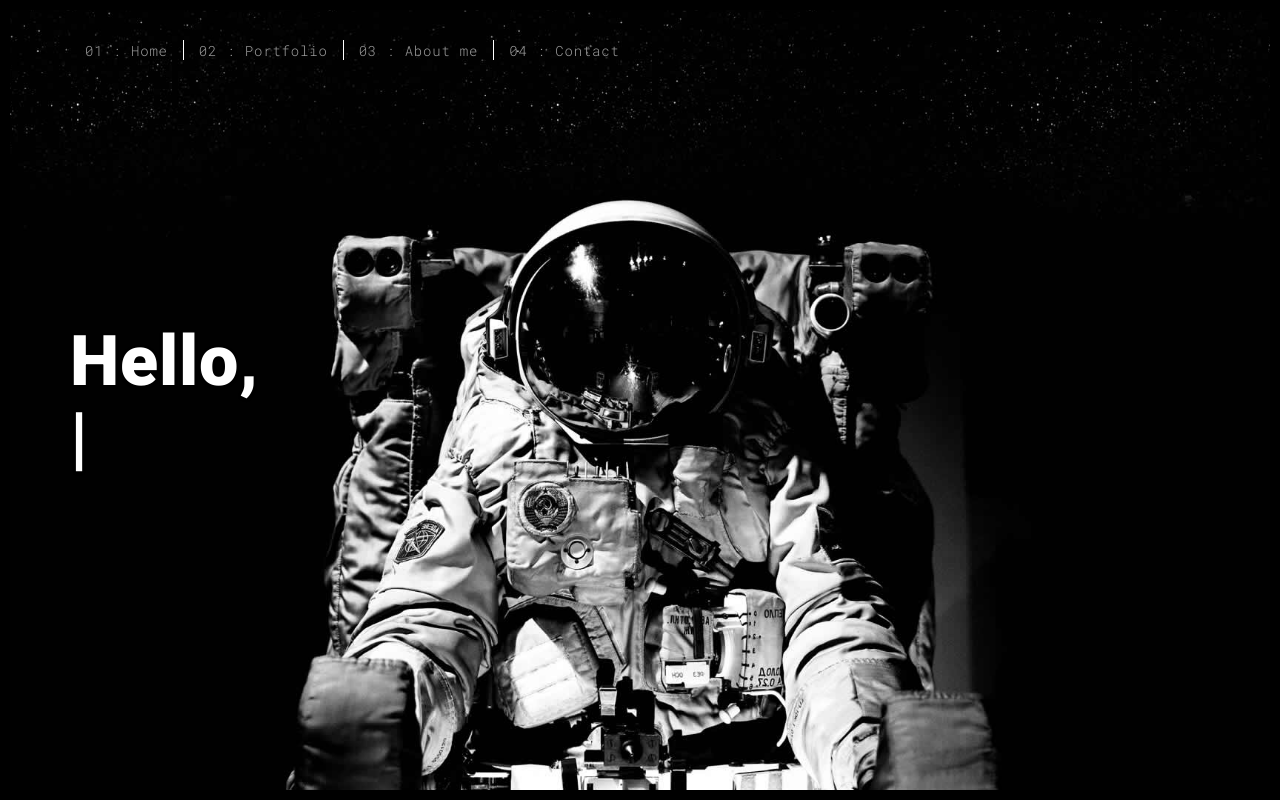
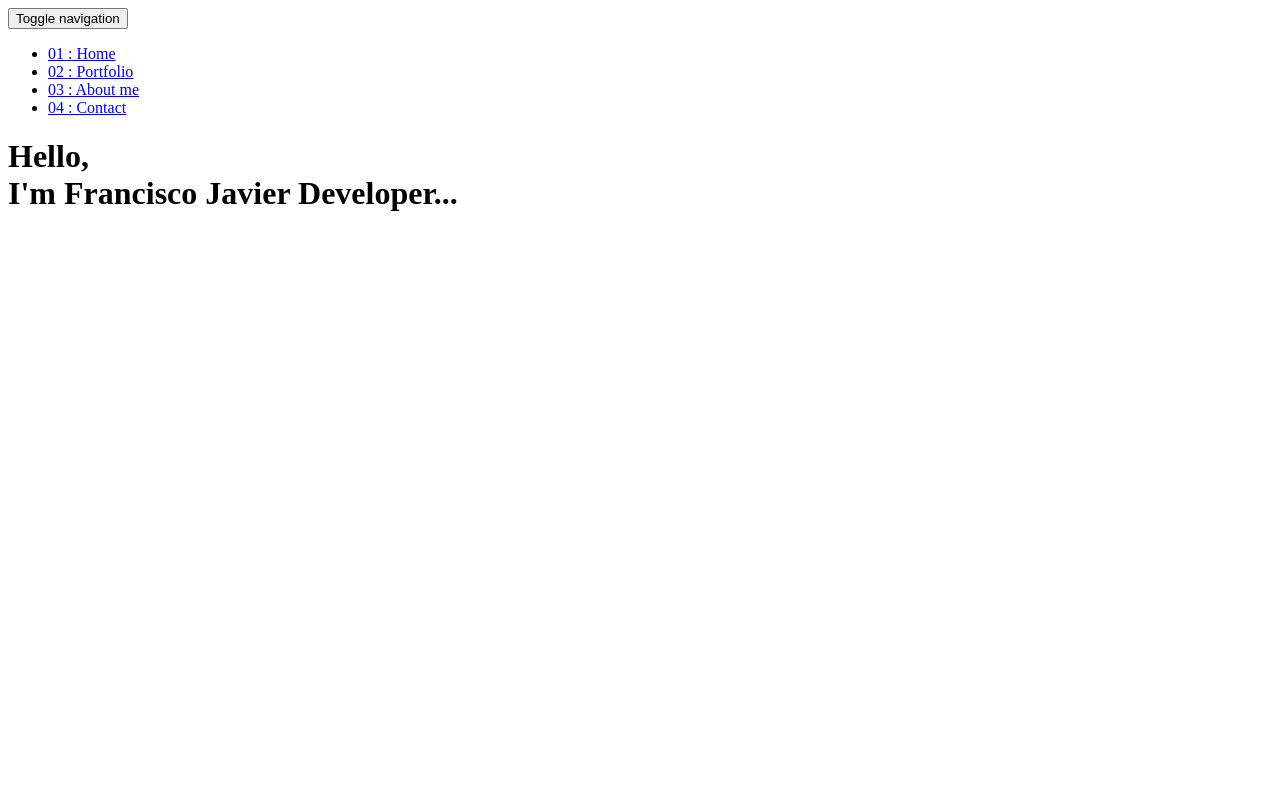
Before and after one commit to Frankenweenee/prueba, a Django app: page / in a window 1280 px wide. Run offline with Django 4.2, Linux system fonts and the light colour scheme.

Commit message:
without static

```diff
--- a/render/templates/render/index.html
+++ b/render/templates/render/index.html
@@ -17,7 +17,7 @@
   <link href="./assets/favicon.ico" rel="icon">
 
   <title>Home</title>
-  <link href= "{% static 'css/style_front.css' %}" rel="stylesheet">
+ <!-- <link href= "{% static 'css/style_front.css' %}" rel="stylesheet"> -->
 </head>
 
 <body class="minimal">
@@ -48,7 +48,7 @@
   </nav>
 </header>
 
-<div class="hero-full-container background-image-container white-text-container" style="background-image: url({% static 'img/space.jpg' %})">
+<!-- <div class="hero-full-container background-image-container white-text-container" style="background-image: url({% static 'img/space.jpg' %})"> -->
   <div class="container">
     <div class="row">
       <div class="col-xs-12">
@@ -75,7 +75,7 @@
        movingBackgroundImage();
     });
   </script>
-  <script src="{% static 'js/main.js' %}"></script>
+<!--  <script src="{% static 'js/main.js' %}"></script> -->
 
 </body>
 </html>
```
